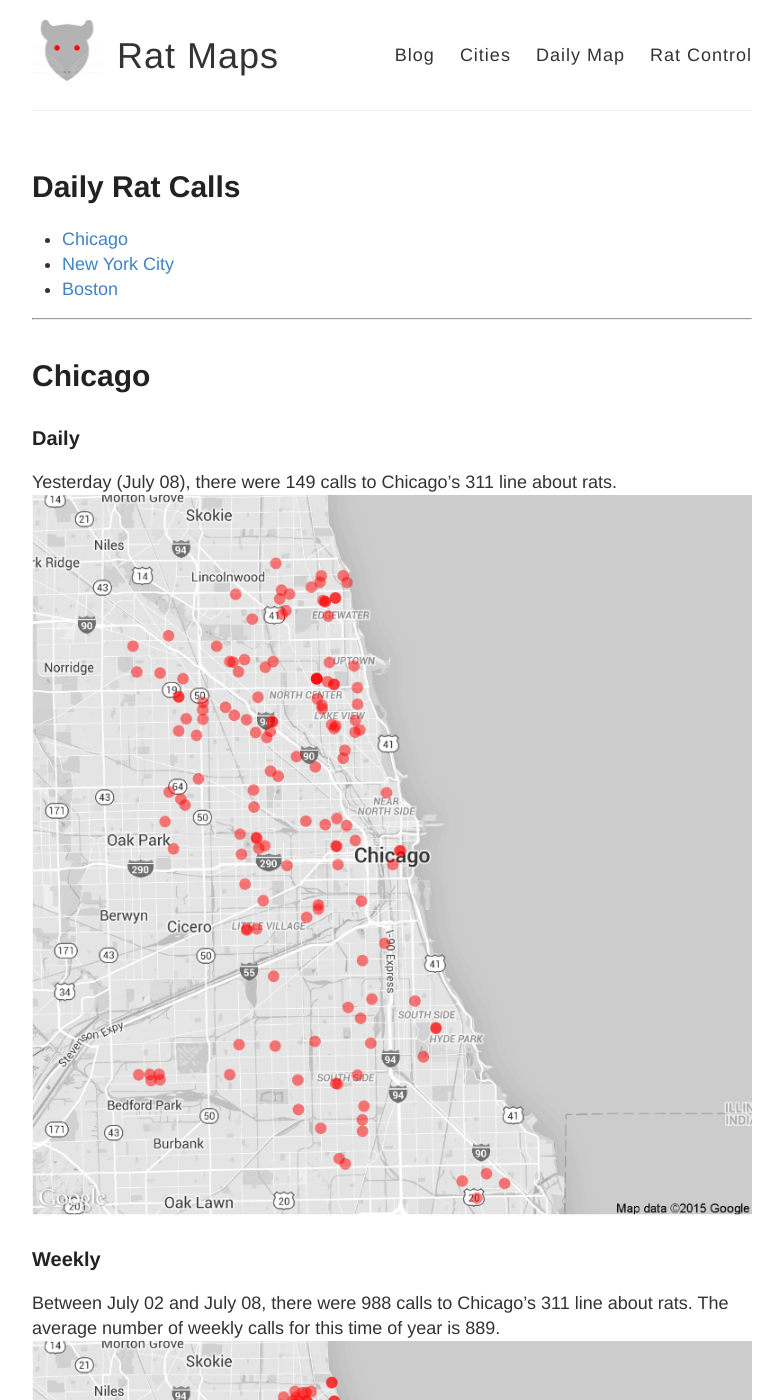
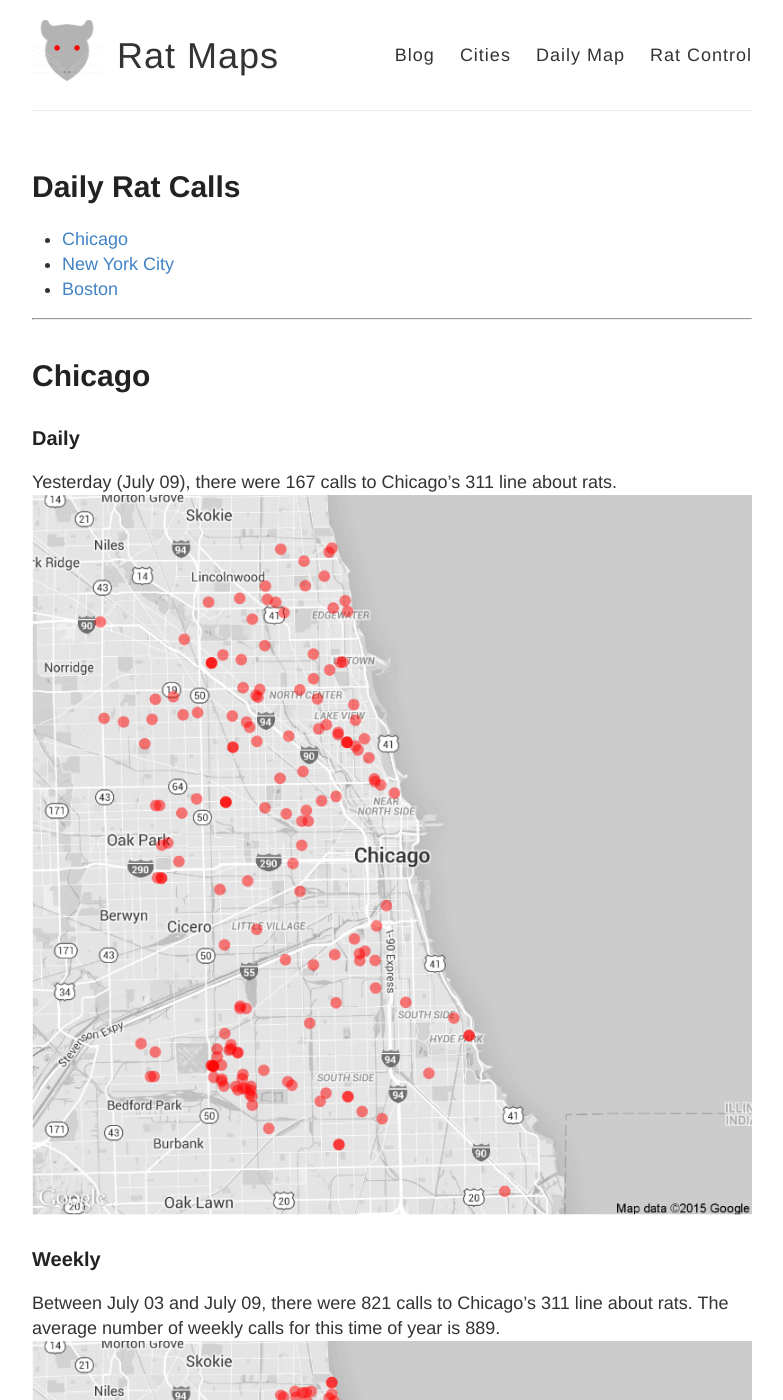
Before and after one commit to DanielHadley/ratmaps, a Jekyll site: the page built from daily.md, in a window 1280 px wide and 1400 px high. Shown: the whole window, without its empty margins (248-1031 px from the left). Built offline with Jekyll 4.4.1, drawn with Linux system fonts in a browser that asks for light colours; comment, search, counter and statistics services are not loaded; some of the changed text lies outside the part shown.

Commit message:
Daily Maps

```diff
--- a/daily.md
+++ b/daily.md
@@ -15,22 +15,22 @@
 
 ### Daily
 
-Yesterday (July 08), there were 149 calls to Chicago's 311 line about rats.
+Yesterday (July 09), there were 167 calls to Chicago's 311 line about rats.
 ![Chicago rat calls to 311 weekly map]({{ site.cityimages }}/daily/Chicago_Rat_Map_Daily.png)
 
 ### Weekly
-Between July 02 and July 08, there were 988 calls to Chicago's 311 line about rats. The average number of weekly calls for this time of year is 889.
+Between July 03 and July 09, there were 821 calls to Chicago's 311 line about rats. The average number of weekly calls for this time of year is 889.
 ![Chicago rat calls to 311 weekly map]({{ site.cityimages }}/daily/Chicago_Rat_Map_Weekly.png)
 ***
 # New York City <a id="nyc"><a>
 
 ### Daily
 
-Yesterday (July 08), there were 0 calls to New York City's 311 line about rats.
+Yesterday (July 09), there were 0 calls to New York City's 311 line about rats.
 ![NYC rat calls to 311 weekly map]({{ site.cityimages }}/daily/NYC_Rat_Map_Daily.png)
 
 ### Weekly
-Between July 02 and July 08, there were 0 calls to New York City's 311 line about rats. The average number of weekly calls for this time of year is 280.
+Between July 03 and July 09, there were 0 calls to New York City's 311 line about rats. The average number of weekly calls for this time of year is 280.
 ![NYC rat calls to 311 weekly map]({{ site.cityimages }}/daily/NYC_Rat_Map_Weekly.png)
 
 Each red dot represents one call about a rat seen in that location. The dots are transparent, so multiple calls from one location will be seen as a solid dot. The usual caveats apply: more calls do not necessarily mean that there are more rats in that location than other parts of the city. A cluster of dots could indicate that one resident is unusually vocal about rodents in his or her neighborhood. Also, more densely populated neighborhoods tend to make more calls to 311.
```
Also changed, not shown: images/pages/daily/Chicago_Rat_Map_Daily.png, images/pages/daily/Chicago_Rat_Map_Weekly.png, images/pages/daily/NYC_Rat_Map_Daily.png, images/pages/daily/NYC_Rat_Map_Weekly.png.
